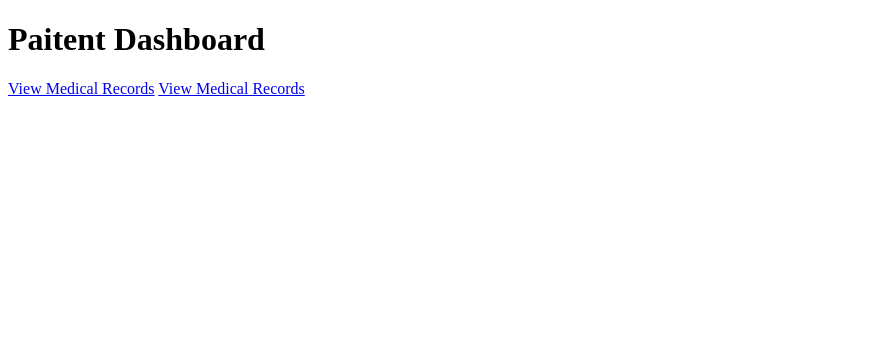
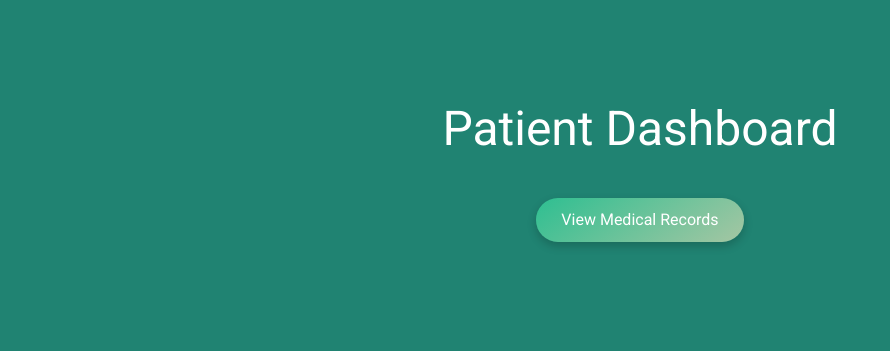
Before and after one commit to akhilar33/Patient-Tracker-System---ASAP-Team, a Flask app: page /dashboard in a window 1280 px wide. Shown: the top 351 px of the page, without its empty margins (0-890 px from the left). Run offline with Flask 2, Linux system fonts and the light colour scheme; a user stored in the database is signed in; some libraries are stand-ins or nearby versions.

Commit message:
Updated UI for patient dashboard

```diff
--- a/src/View/templates/dashboard.html
+++ b/src/View/templates/dashboard.html
@@ -5,15 +5,52 @@
     <meta charset="UTF-8">
     <meta http-equiv="X-UA-Compatible" content="IE=edge">
     <meta name="viewport" content="width=device-width, initial-scale=1.0">
-    <title>Home</title>
+    <title>Patient Dashboard</title>
+    <link rel="stylesheet" href="https://maxcdn.bootstrapcdn.com/bootstrap/4.5.2/css/bootstrap.min.css">
+    <link href="https://fonts.googleapis.com/css2?family=Roboto:wght@400;700&display=swap" rel="stylesheet">
+    <style>
+        body {
+            font-family: 'Roboto', sans-serif;
+            background-color: #208372;
+            color: #fff;
+        }
+        .btn-custom {
+            padding: 10px 25px;
+            font-size: 1em;
+            color: white;
+            border: none;
+            border-radius: 50px;
+            background-image: linear-gradient(145deg, #2ebf91, #a5c6a3);
+            box-shadow: 0 4px 10px rgba(0, 0, 0, 0.2);
+            transition: transform 0.2s;
+            margin: 10px 0;
+        }
+        .btn-custom:hover {
+            transform: scale(1.05);
+            background-image: linear-gradient(145deg, #29ab87, #a5c6a3);
+        }
+        .btn-custom:active {
+            transform: scale(0.95);
+        }
+        .dashboard-container {
+            text-align: center;
+            padding: 100px 20px;
+        }
+        .dashboard-container h1 {
+            margin-bottom: 30px;
+            font-size: 3em;
+        }
+    </style>
 </head>
 
 <body>
-    <h1>Paitent Dashboard</h1>
-    <a href="{{ url_for('medical_records') }}">View Medical Records</a>
-    <a href="{{ url_for('medical_records') }}">View Medical Records</a>
+    <div class="dashboard-container">
+        <h1>Patient Dashboard</h1>
+        <a href="{{ url_for('medical_records') }}" class="btn btn-custom">View Medical Records</a>
+    </div>
 
-
+    <script src="https://code.jquery.com/jquery-3.5.1.slim.min.js"></script>
+    <script src="https://cdn.jsdelivr.net/npm/bootstrap@4.5.2/dist/js/bootstrap.bundle.min.js"></script>
 </body>
 
 </html>
```
